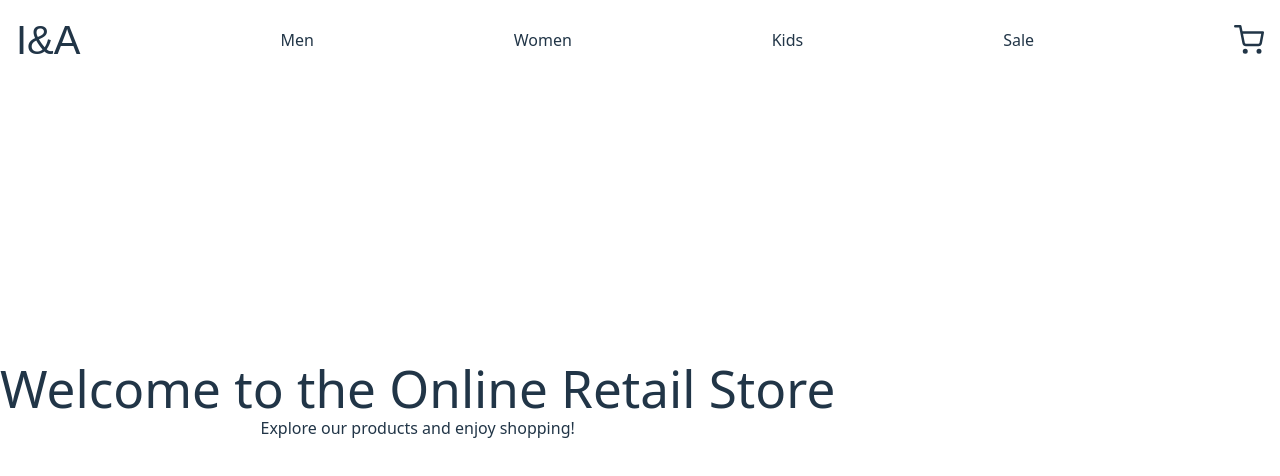
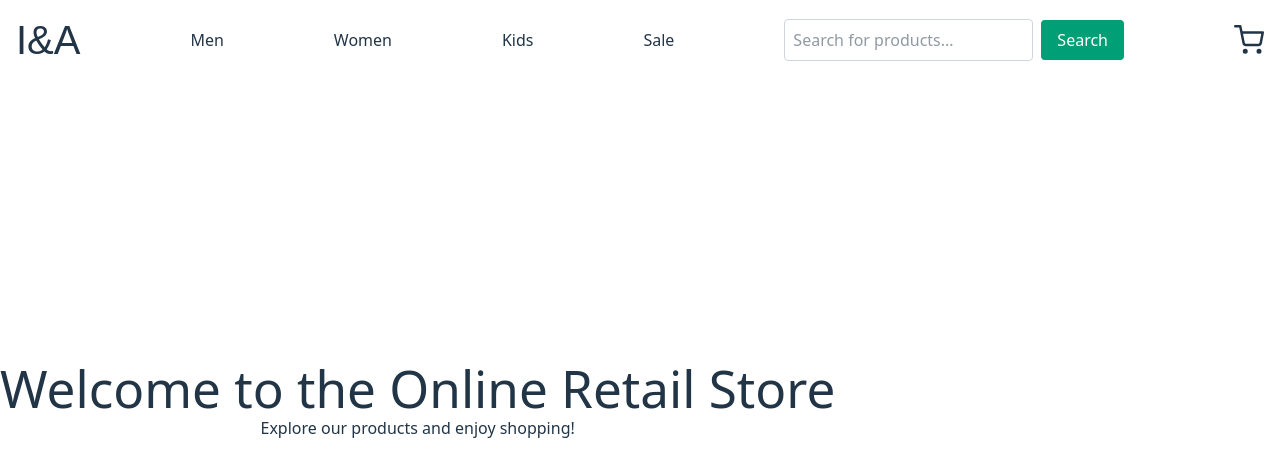
Before and after one commit to DawidP2001/Online-Retail-Store, a React (Vite) app in the folder client/: page / in a window 1280 px wide. Shown: the top 476 px of the page. Built offline with nearby package versions, Linux system fonts and the light colour scheme.

Commit message:
Started hero page added search bar

```diff
--- a/client/src/App.tsx
+++ b/client/src/App.tsx
@@ -1,3 +1,7 @@
+/**
+ * Name App.tsx
+ * Description: Here the routing logic is contained
+ */
 import Navbar from './components/Navbar/Navbar'
 
 import './App.css'
--- /dev/null
+++ b/client/src/Pages/HeroPage/HeroPage.tsx
@@ -0,0 +1,12 @@
+function HeroPage() {
+  return (
+    <div
+        className="hero-page w-full h-screen"
+        style={{ backgroundImage: "url('/hero1.png')", backgroundSize: "cover" }}
+      >
+      <h1>Welcome to the Hero Page</h1>
+    </div>
+  );
+}
+
+export default HeroPage;
--- a/client/src/components/Navbar/Desktop/Navbar-desktop.tsx
+++ b/client/src/components/Navbar/Desktop/Navbar-desktop.tsx
@@ -1,6 +1,7 @@
 import React from 'react';
 import Logo from '../../Symbols/Logo';
 import { FiShoppingCart } from 'react-icons/fi';
+import SearchBar from '../Search-bar';
 
 const Navbar: React.FC = () => {
   return (
@@ -10,6 +11,7 @@ const Navbar: React.FC = () => {
       <p>Women</p>
       <p>Kids</p>
       <p>Sale</p>
+      <SearchBar placeholder='Search for products...' onSearch={() => {}} /> {/* Placeholder for search functionality */}
       <FiShoppingCart size={30} className="color-text cursor-pointer hover-highlight transition duration-300" />
     </nav>
   );
--- a/client/src/components/Navbar/Search-bar.tsx
+++ b/client/src/components/Navbar/Search-bar.tsx
@@ -10,12 +10,19 @@ const SearchBar: React.FC<SearchBarProps> = ({ placeholder = "Search...", onSear
   };
 
   return (
+    <div id='search-bar'>
     <input
       type="text"
       placeholder={placeholder}
       onChange={handleSearch}
-      className="search-bar"
+      className="search-bar border p-2 rounded border-gray-300 focus:outline-none focus:ring-2 focus:ring-[#009F75] transition duration-300"
     />
+    <input
+      type="submit"
+      value="Search"
+      className="ml-2 bg-[#009F75] text-white px-4 py-2 rounded cursor-pointer hover:bg-[#007f5c] transition duration-300"
+    />
+    </div>
   );
 };
 export default SearchBar;
```
Also changed, not shown: client/public/hero1.png (added).
